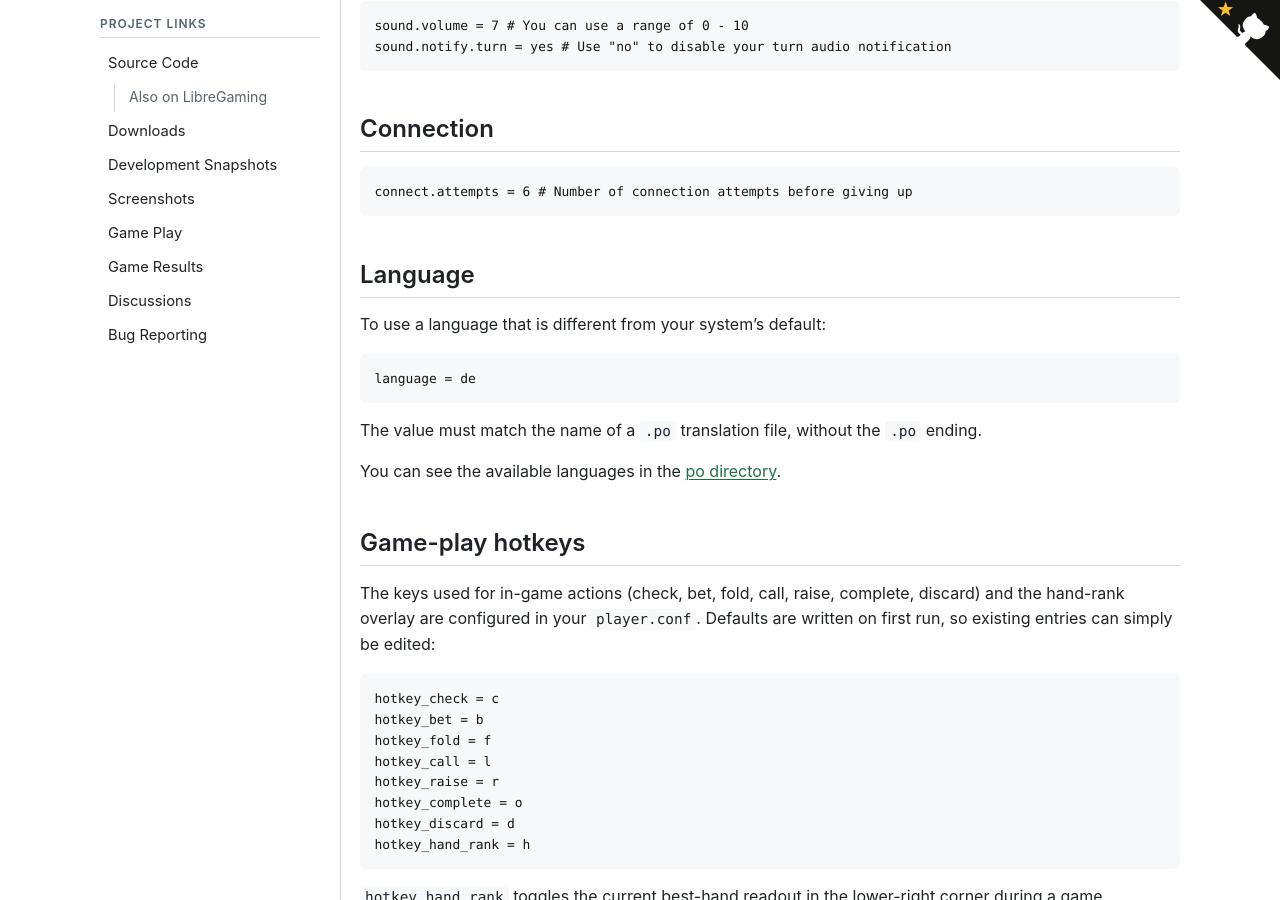
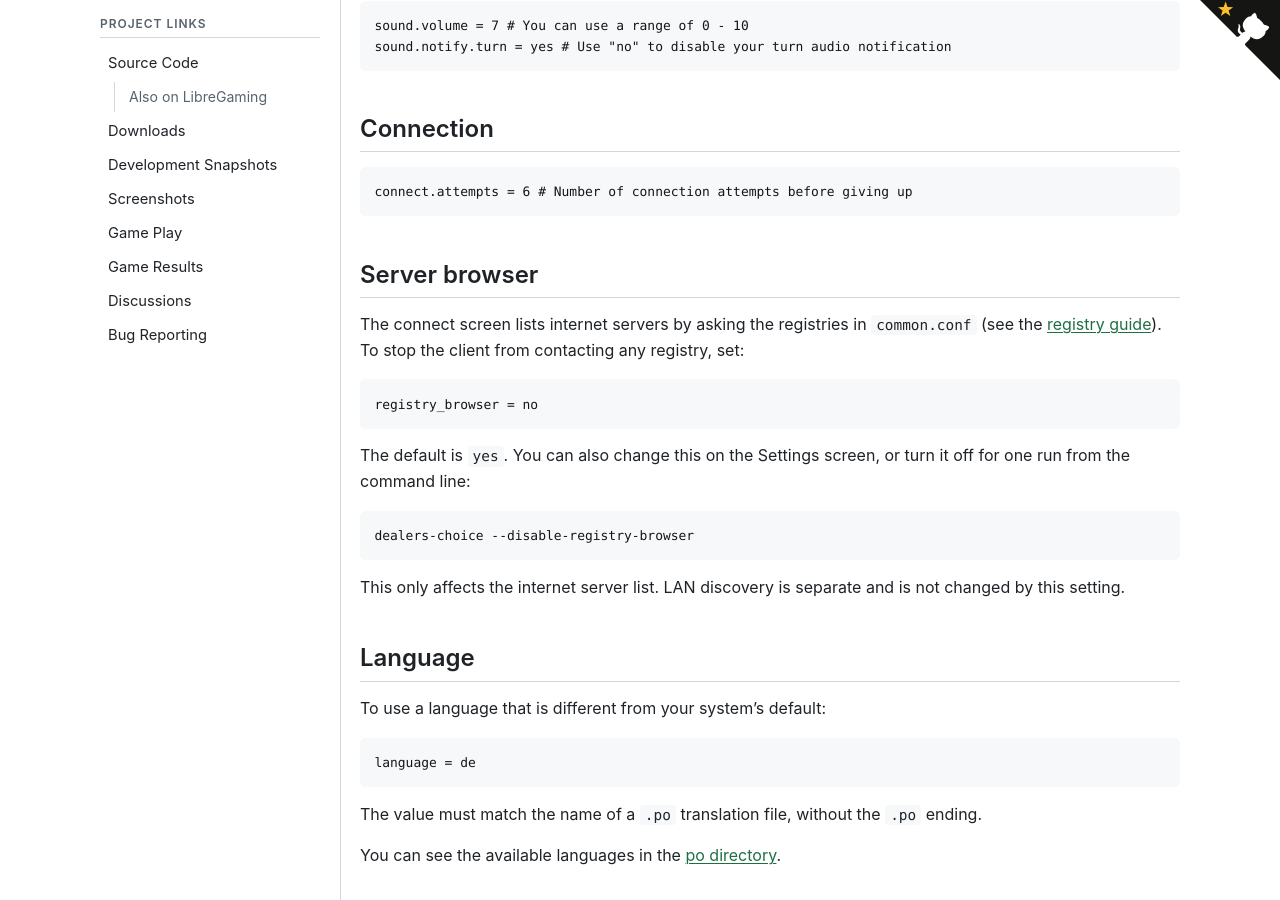
Before and after one commit to Dealer-s-Choice/dealer-s-choice.github.io, a Jekyll site: the page built from docs/CONFIG.md, in a window 1280 px wide and 900 px high, scrolled down 1507 px. Built offline with Jekyll 4.4.1, drawn with Linux system fonts in a browser that asks for light colours; our own code applies the rules of GitHub Pages for plain Markdown files.

Commit message:
deploy: Dealer-s-Choice/dealers-choice@33f957139966eb04b2eb77e2df932637172fdf57

````diff
--- a/docs/CONFIG.md
+++ b/docs/CONFIG.md
@@ -75,6 +75,26 @@ sound.notify.turn = yes # Use "no" to disable your turn audio notification
 connect.attempts = 6 # Number of connection attempts before giving up
 ```
 
+## Server browser
+
+The connect screen lists internet servers by asking the registries in
+`common.conf` (see the [registry guide](REGISTRY.md)). To stop the client from
+contacting any registry, set:
+
+```
+registry_browser = no
+```
+
+The default is `yes`. You can also change this on the Settings screen, or turn
+it off for one run from the command line:
+
+```
+dealers-choice --disable-registry-browser
+```
+
+This only affects the internet server list. LAN discovery is separate and is
+not changed by this setting.
+
 ## Language
 
 To use a language that is different from your system's default:
````
Also changed, not shown: docs/REGISTRY.md (+5 -0 lines).
